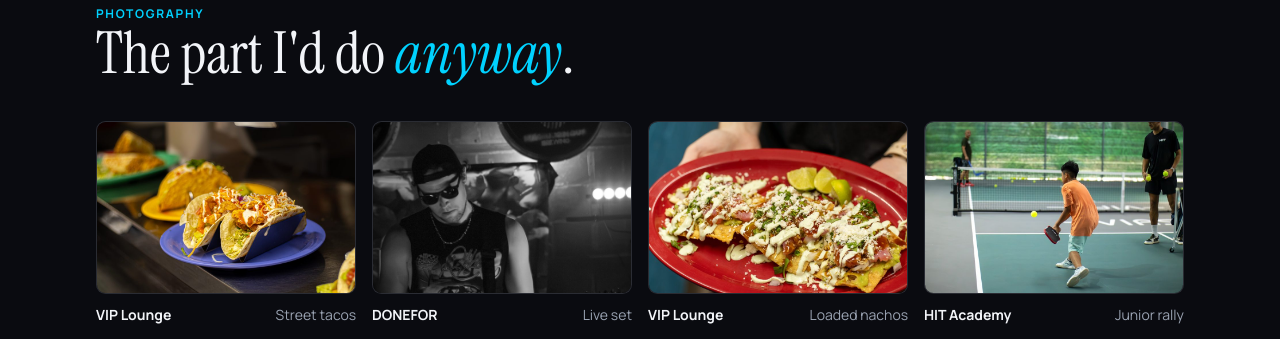
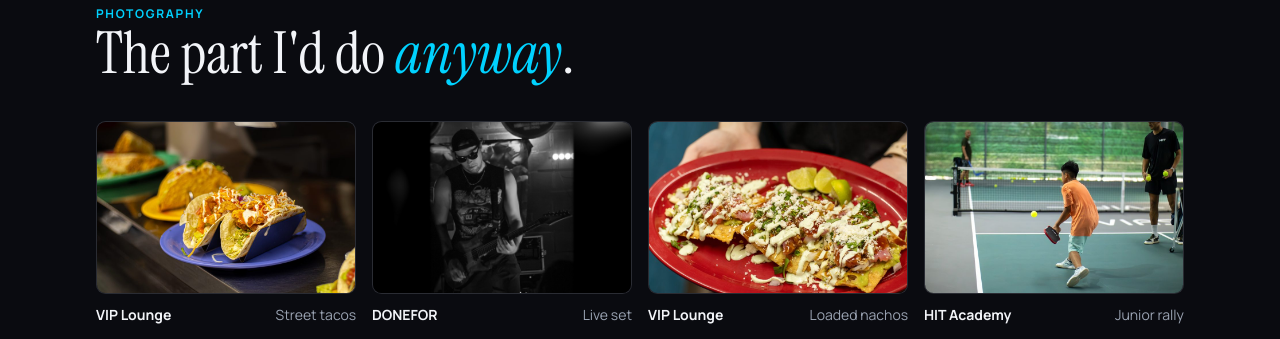
Before and after one commit to aiassistantlewis/cameronclark-site, a plain HTML site: page index.html in a window 1280 px wide. Shown: the part 2140-2479 px from the top of the page. Drawn offline with Linux system fonts and the light colour scheme.

Commit message:
Photography: zoom out DONEFOR thumbnail so the full guitar shows
Co-Authored-By: Claude Opus 5.5 <noreply@anthropic.com>

```diff
--- a/index.html
+++ b/index.html
@@ -595,7 +595,7 @@ height="0" width="0" style="display:none;visibility:hidden"></iframe></noscript>
       </div>
       <div class="photo-grid" id="gallery">
         <figure class="shot"><a class="ph" href="photos/vip-tacos-xl.jpg" data-lb><img src="photos/vip-tacos.jpg" alt="Two street tacos on a blue plate, topped with cilantro and lime" width="900" height="600" loading="lazy"></a><figcaption><b>VIP Lounge</b><span>Street tacos</span></figcaption></figure>
-        <figure class="shot"><a class="ph" href="photos/donefor-live-xl.jpg" data-lb><img src="photos/donefor-live.jpg" alt="DONEFOR guitarist in a backwards cap and sunglasses looking down at his guitar under stage lights, in black and white" width="900" height="600" loading="lazy"></a><figcaption><b>DONEFOR</b><span>Live set</span></figcaption></figure>
+        <figure class="shot"><a class="ph" href="photos/donefor-live-xl.jpg" data-lb><img src="photos/donefor-guitar.jpg" alt="DONEFOR guitarist in a backwards cap and sunglasses playing his guitar under stage lights, in black and white" width="900" height="600" loading="lazy"></a><figcaption><b>DONEFOR</b><span>Live set</span></figcaption></figure>
         <figure class="shot"><a class="ph" href="photos/vip-nachos-xl.jpg" data-lb><img src="photos/vip-nachos.jpg" alt="Loaded nachos on a red plate, held up to the camera" width="900" height="600" loading="lazy"></a><figcaption><b>VIP Lounge</b><span>Loaded nachos</span></figcaption></figure>
         <figure class="shot"><a class="ph" href="photos/hit-rally-xl.jpg" data-lb><img src="photos/hit-rally.jpg" alt="Young player lunging for a pickleball during a rally" width="900" height="600" loading="lazy"></a><figcaption><b>HIT Academy</b><span>Junior rally</span></figcaption></figure>
         <figure class="shot"><a class="ph" href="photos/engagement-xl.jpg" data-lb><img src="photos/engagement.jpg" alt="Backlit couple embracing on the beach at golden hour" width="900" height="600" loading="lazy"></a><figcaption><b>Engagement</b><span>Gulf Coast</span></figcaption></figure>
```
Also changed, not shown: photos/donefor-guitar.jpg (added), photos/donefor-live.jpg (deleted).
